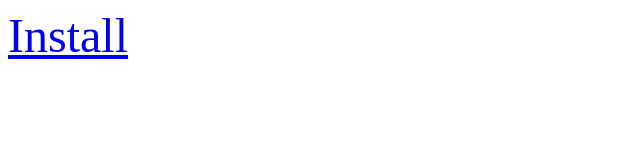
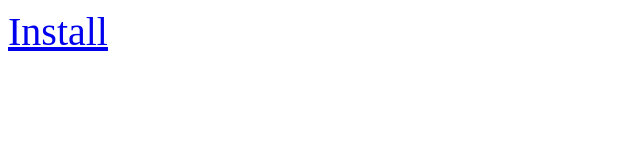
Before and after one commit to protoconf/fiddle, a plain HTML site: page index.html in a window 1280 px wide. Shown: the whole page, without its empty margins (0-640 px from the left). Drawn offline with Linux system fonts and the light colour scheme.

```diff
--- a/index.html
+++ b/index.html
@@ -1 +1 @@
-<a href="itms-services://m.facebook.com/?action=download-manifest&url=https%3A%2F%2Fwww.dropbox.com%2Fs%2Fstjcfwi4wue0w0y%2Fmanifest.plist%3Fdl%3D1" style="font-size: 300%">Install</a>
+<a href="itms-services://m.facebook.com/?action=download-manifest&url=https%3A%2F%2Fwww.dropbox.com%2Fs%2Fstjcfwi4wue0w0y%2Fmanifest.plist%3Fdl%3D1" style="font-size: 40px">Install</a>
```
